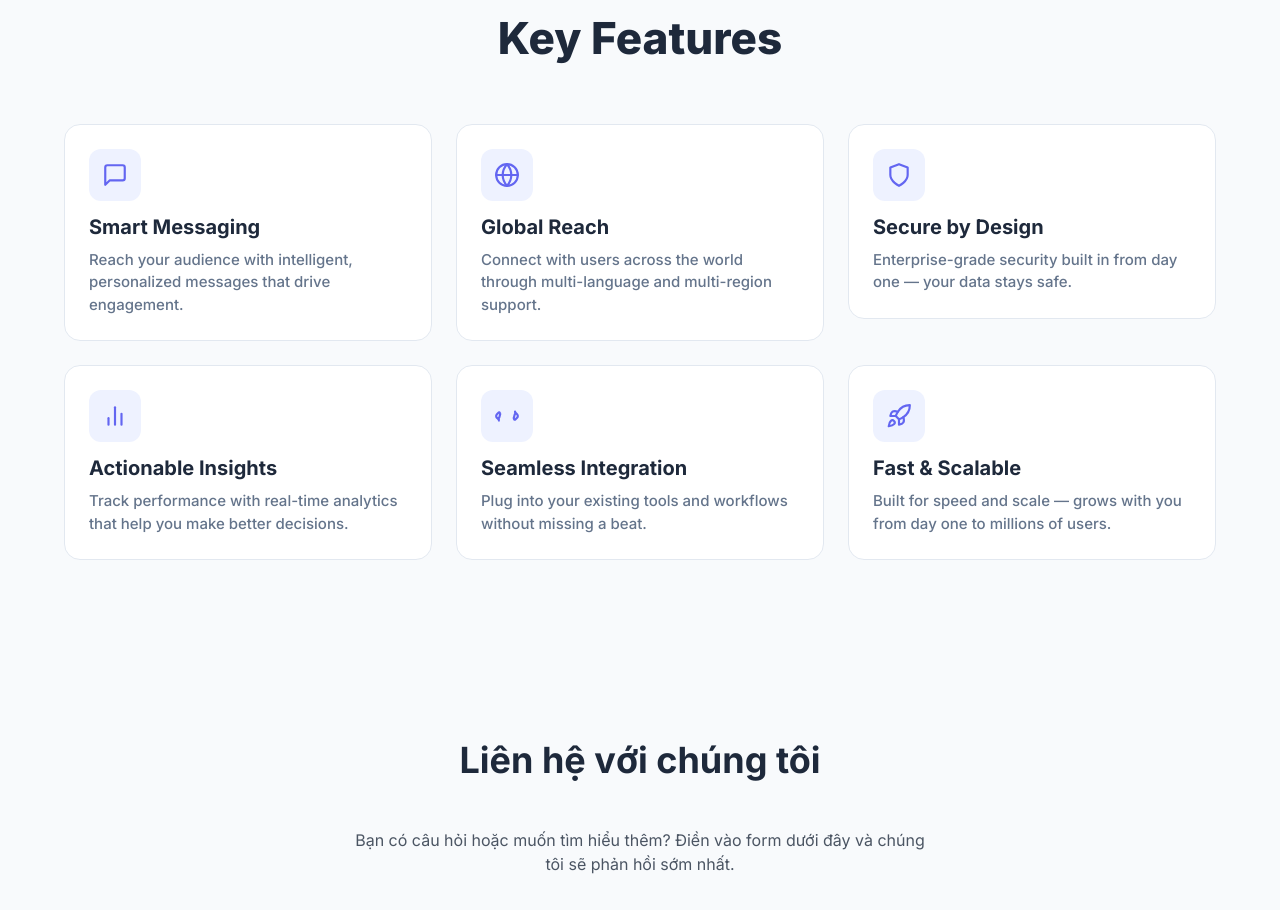
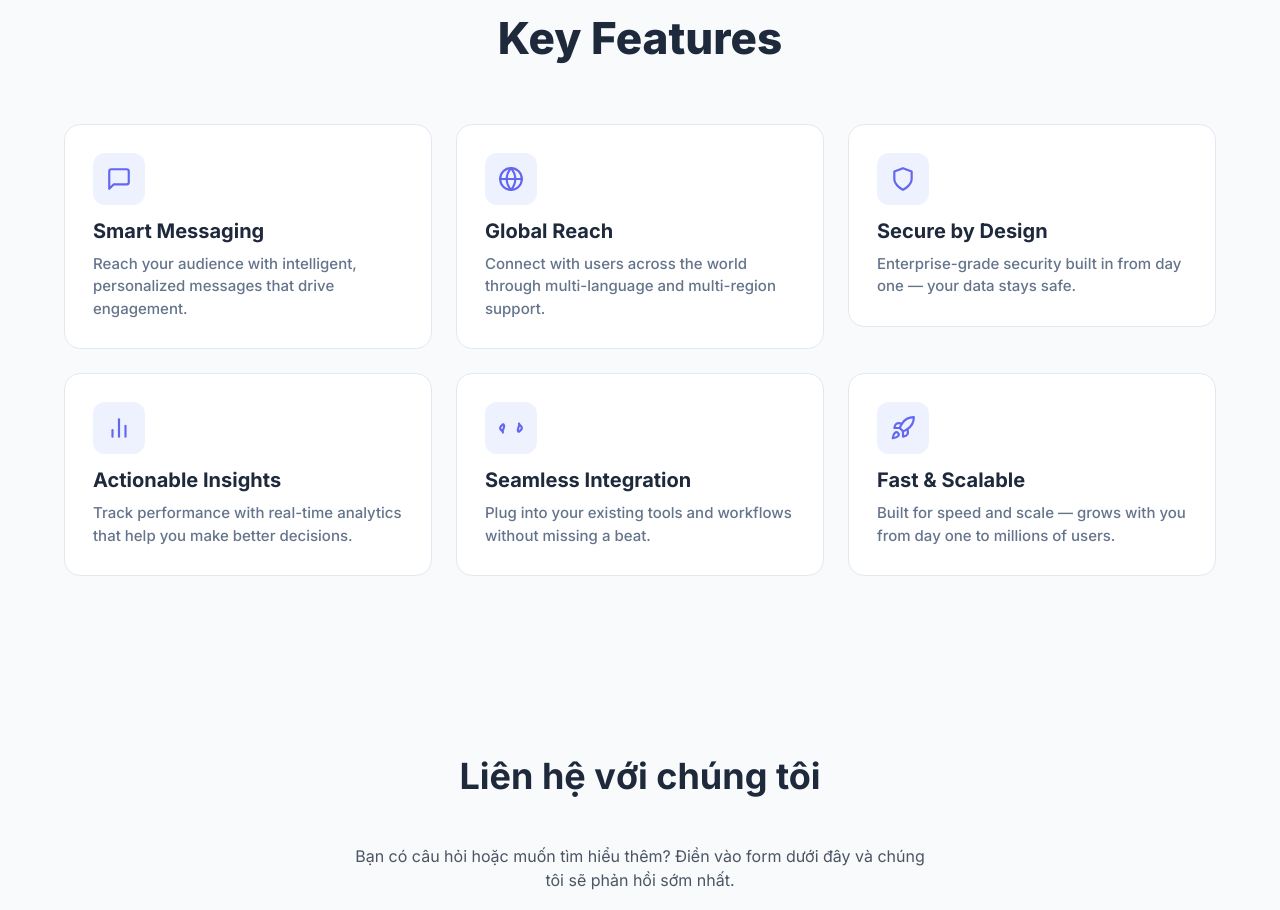
Before and after one commit to wisbidev/project-6c6270ce, a Next.js app in the folder code/frontend/: page / in a window 1280 px wide. Shown: the part 920-1830 px from the top of the page. Built offline with nearby package versions, Linux system fonts and the light colour scheme.

Commit message:
Fix FeatureCard spacing to match design system (28px padding)

```diff
--- a/code/frontend/components/FeatureCard.tsx
+++ b/code/frontend/components/FeatureCard.tsx
@@ -158,7 +158,7 @@ export default function FeatureCard({
 }: FeatureCardProps) {
   if (loading) {
     return (
-      <div className="bg-white rounded-[16px] border border-[#E2E8F0] p-6">
+      <div className="bg-white rounded-[16px] border border-[#E2E8F0] p-[28px]">
         <FeatureCardSkeleton />
       </div>
     )
@@ -166,7 +166,7 @@ export default function FeatureCard({
 
   return (
     <article
-      className="bg-white rounded-[16px] border border-[#E2E8F0] p-6
+      className="bg-white rounded-[16px] border border-[#E2E8F0] p-[28px]
                  transition-transform duration-300 ease
                  hover:-translate-y-[6px] hover:shadow-[0_12px_40px_rgba(0,0,0,.07)]
                  hover:border-[#C7D2FE]
```
